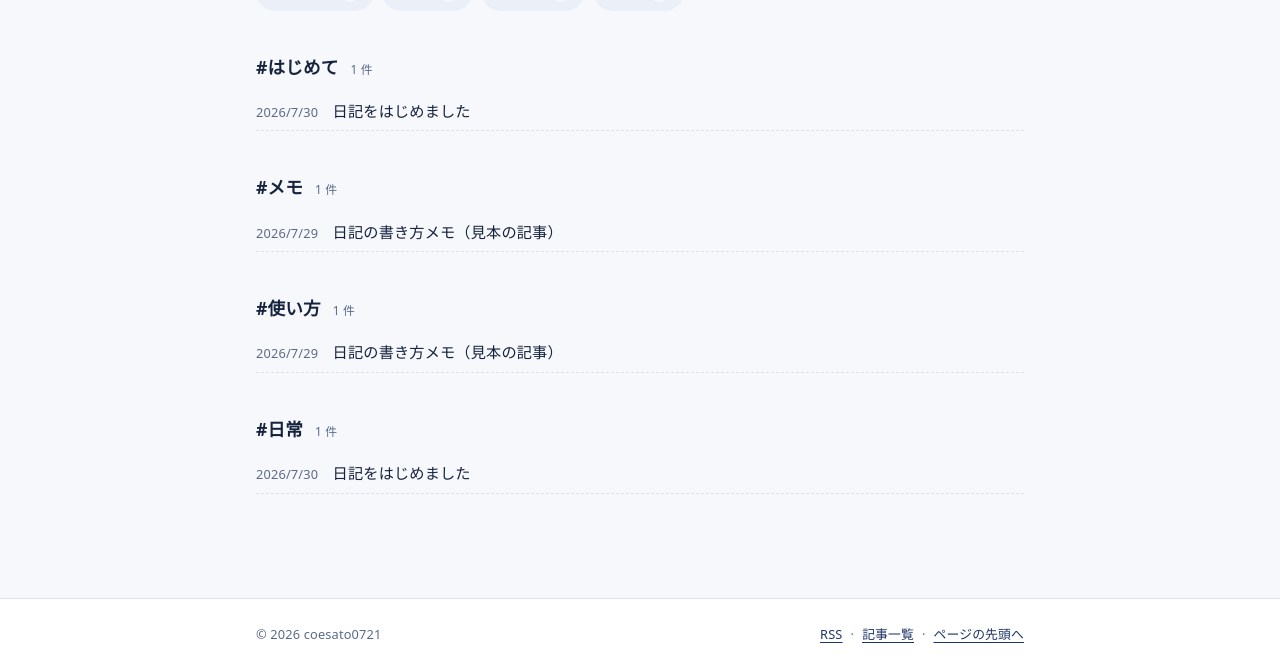
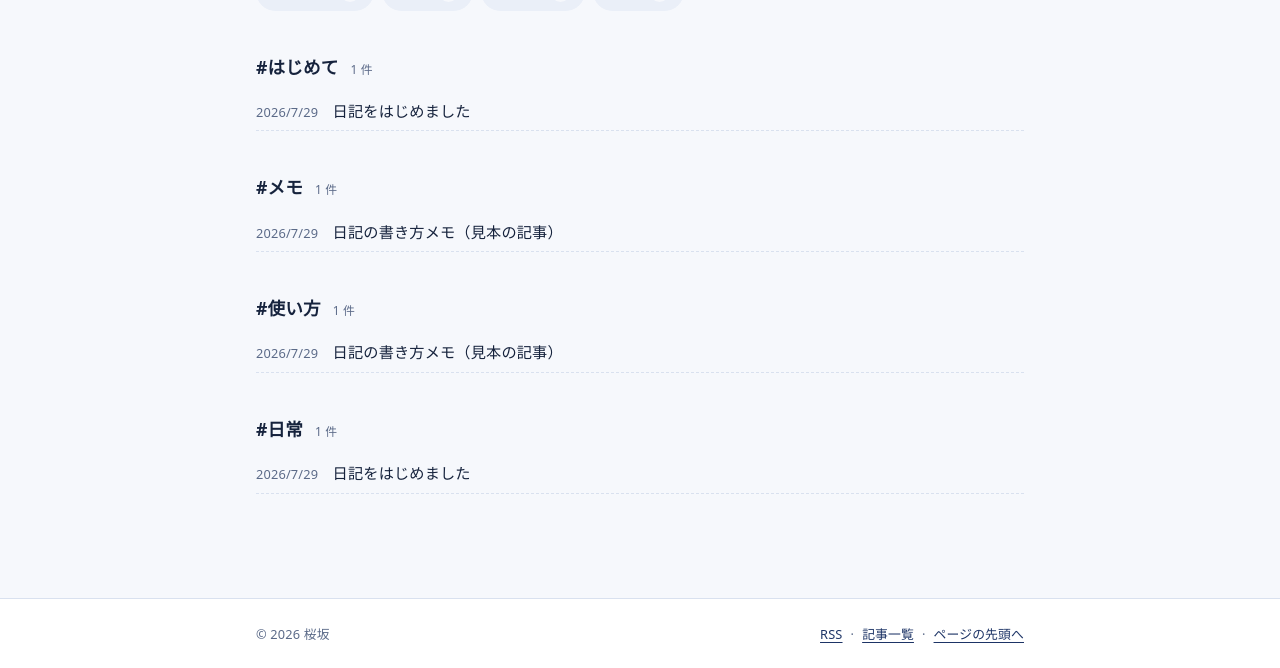
Before and after one commit to sakurazaka-math/sakurazaka-math.github.io, a Jekyll site: the page built from tags.html, in a window 1280 px wide and 943 px high. Shown: the part 272-940 px from the top of the window. Built offline with Jekyll 4.4.1, drawn with Linux system fonts in a browser that asks for light colours.

Commit message:
Update author, language, and timezone settings

```diff
--- a/_config.yml
+++ b/_config.yml
@@ -5,9 +5,9 @@
 title: 桜坂
 tagline: 日々のできごとを、すこしずつ。
 description: 毎日のできごとや、考えたことを書きためている日記です。
-author: coesato0721
-lang: ja
-timezone: Asia/Tokyo
+author: 桜坂
+lang: 日本語
+timezone: Japan/Tokyo
 
 # 公開URL（リポジトリ名を変えたら README の「公開URLについて」を参照）
 url: "https://coesato0721-sketch.github.io"
```
